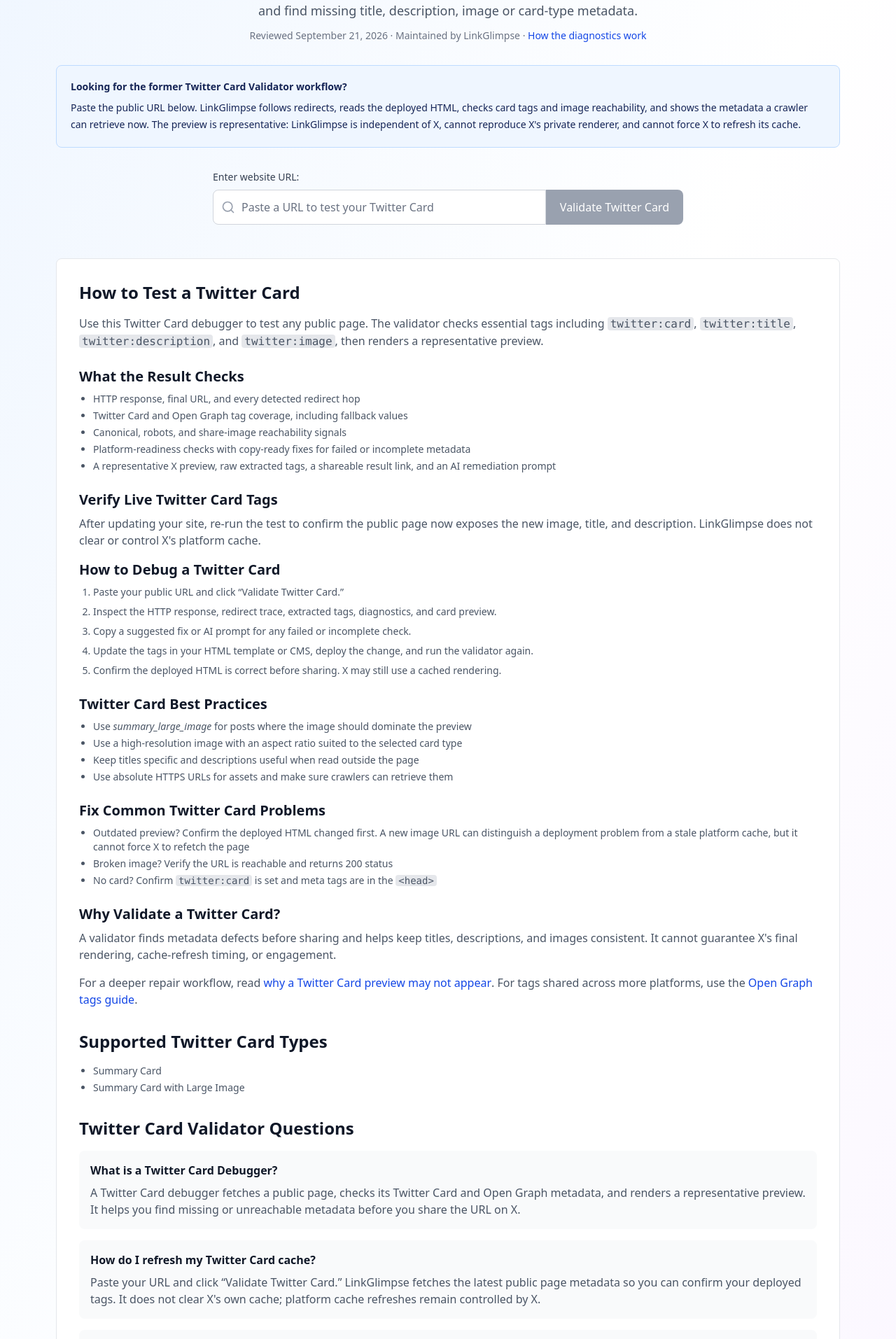
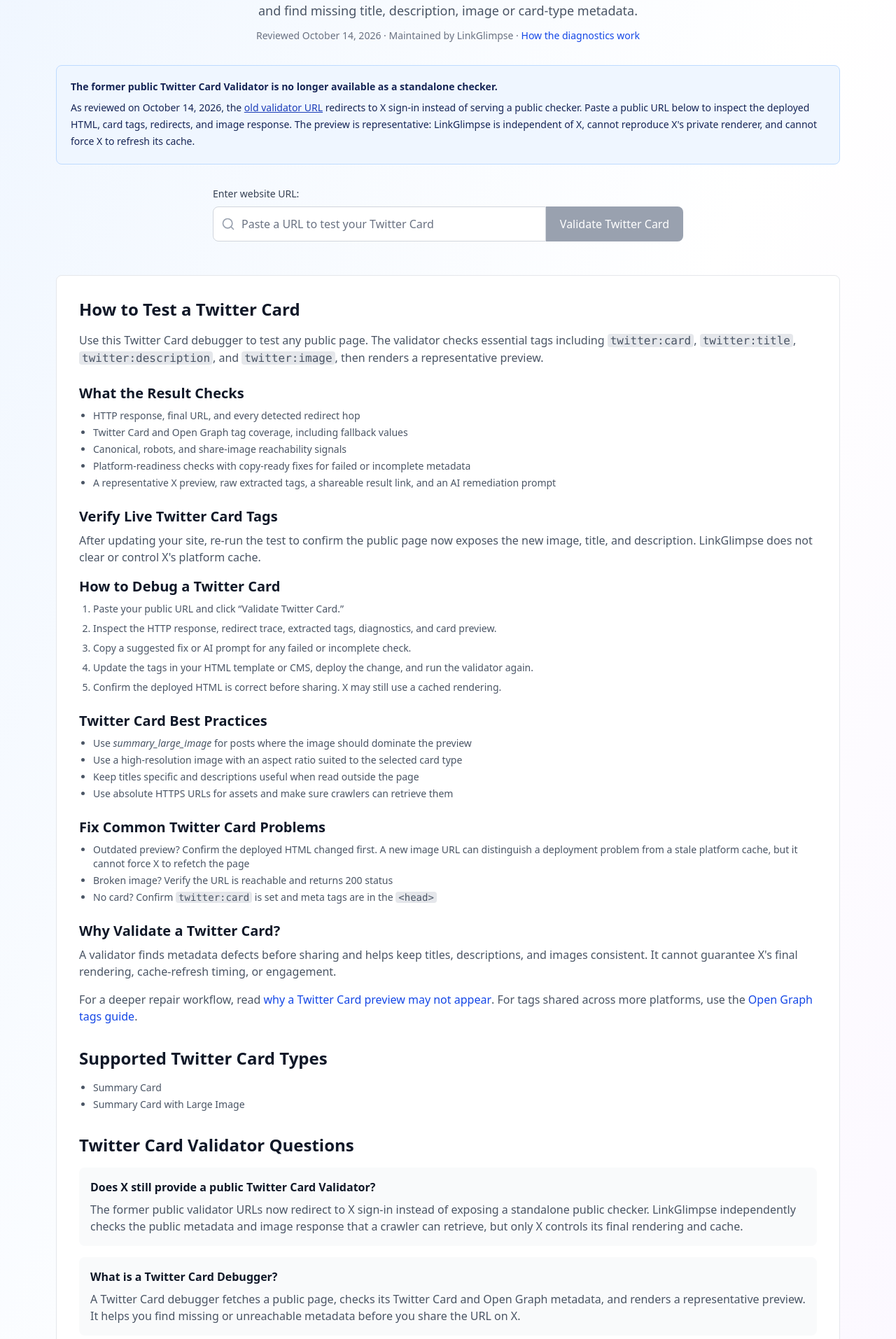
Before and after one commit to stnikolaus/linkglimpse, a Next.js app: page /twitter-card-validator in a window 1280 px wide. Shown: the part 247-2160 px from the top of the page at 70% size. Built offline with nearby package versions, Linux system fonts and the light colour scheme.

Commit message:
seo: answer retired Twitter validator intent

```diff
--- a/src/app/sitemap.ts
+++ b/src/app/sitemap.ts
@@ -16,7 +16,7 @@
     { url: `${SITE_URL}/examples`, changeFrequency: 'monthly', priority: 0.7 },
     {
       url: `${SITE_URL}/twitter-card-validator`,
-      lastModified: new Date('2026-09-21'),
+      lastModified: new Date('2026-10-14'),
       changeFrequency: 'weekly',
       priority: 0.9,
     },
--- a/src/app/twitter-social-preview/Client.tsx
+++ b/src/app/twitter-social-preview/Client.tsx
@@ -18,6 +18,10 @@
   const analytics = useLinkGlimpseAnalytics();
 
   const faqItems = [
+    {
+      question: 'Does X still provide a public Twitter Card Validator?',
+      answer: 'The former public validator URLs now redirect to X sign-in instead of exposing a standalone public checker. LinkGlimpse independently checks the public metadata and image response that a crawler can retrieve, but only X controls its final rendering and cache.'
+    },
     {
       question: 'What is a Twitter Card Debugger?',
       answer: 'A Twitter Card debugger fetches a public page, checks its Twitter Card and Open Graph metadata, and renders a representative preview. It helps you find missing or unreachable metadata before you share the URL on X.'
@@ -81,14 +85,14 @@
             Validate Twitter Card and Open Graph tags for any URL. Preview the card on X and find missing title, description, image or card-type metadata.
           </p>
           <p className="mt-3 text-sm text-gray-500">
-            Reviewed September 21, 2026 · Maintained by LinkGlimpse · <Link href="/methodology" className="font-medium text-blue-700 hover:underline">How the diagnostics work</Link>
+            Reviewed October 14, 2026 · Maintained by LinkGlimpse · <Link href="/methodology" className="font-medium text-blue-700 hover:underline">How the diagnostics work</Link>
           </p>
         </div>
 
         <div className="mb-8 rounded-lg border border-blue-200 bg-blue-50 p-5 text-sm text-blue-950">
-          <p className="font-semibold">Looking for the former Twitter Card Validator workflow?</p>
+          <p className="font-semibold">The former public Twitter Card Validator is no longer available as a standalone checker.</p>
           <p className="mt-2 leading-6">
-            Paste the public URL below. LinkGlimpse follows redirects, reads the deployed HTML, checks card tags and image reachability, and shows the metadata a crawler can retrieve now. The preview is representative: LinkGlimpse is independent of X, cannot reproduce X&apos;s private renderer, and cannot force X to refresh its cache.
+            As reviewed on October 14, 2026, the <a href="https://cards-dev.x.com/validator" target="_blank" rel="noreferrer" className="font-medium text-blue-800 underline hover:text-blue-950">old validator URL</a> redirects to X sign-in instead of serving a public checker. Paste a public URL below to inspect the deployed HTML, card tags, redirects, and image response. The preview is representative: LinkGlimpse is independent of X, cannot reproduce X&apos;s private renderer, and cannot force X to refresh its cache.
           </p>
         </div>
 
```
